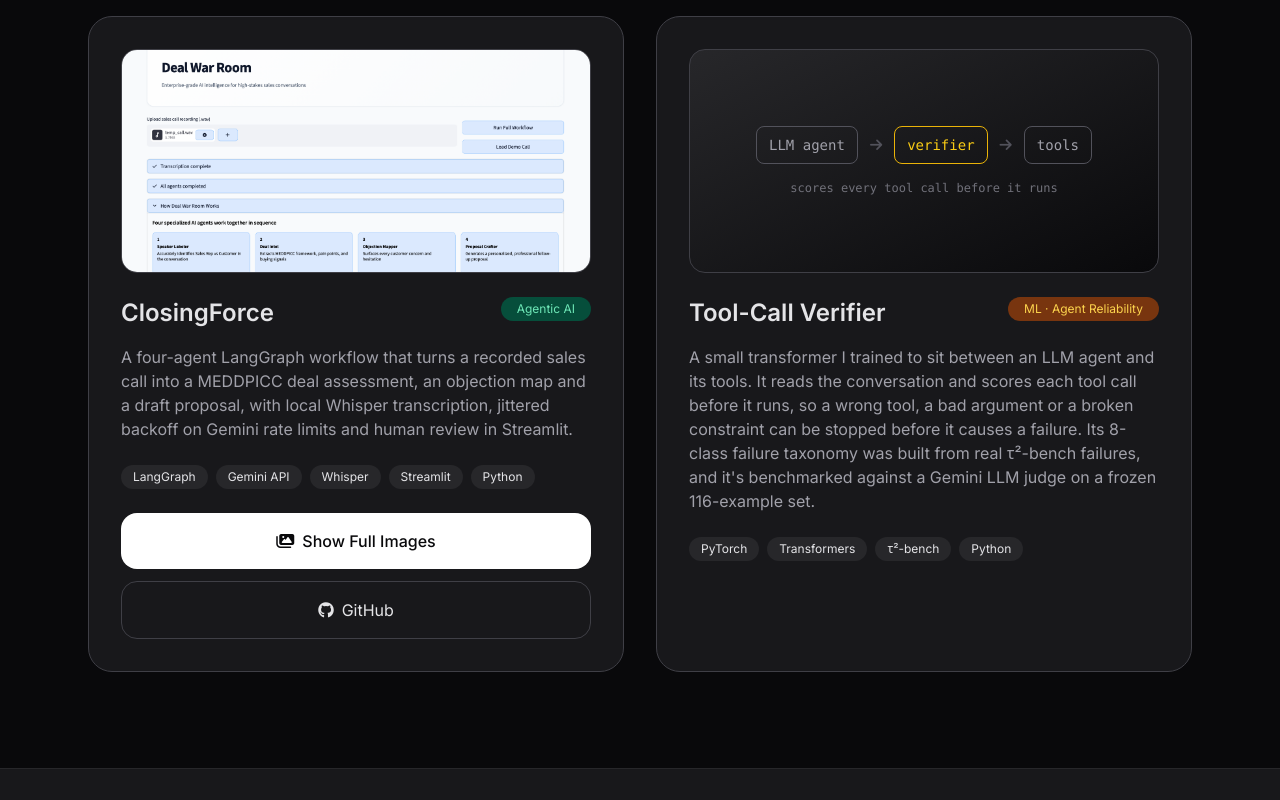
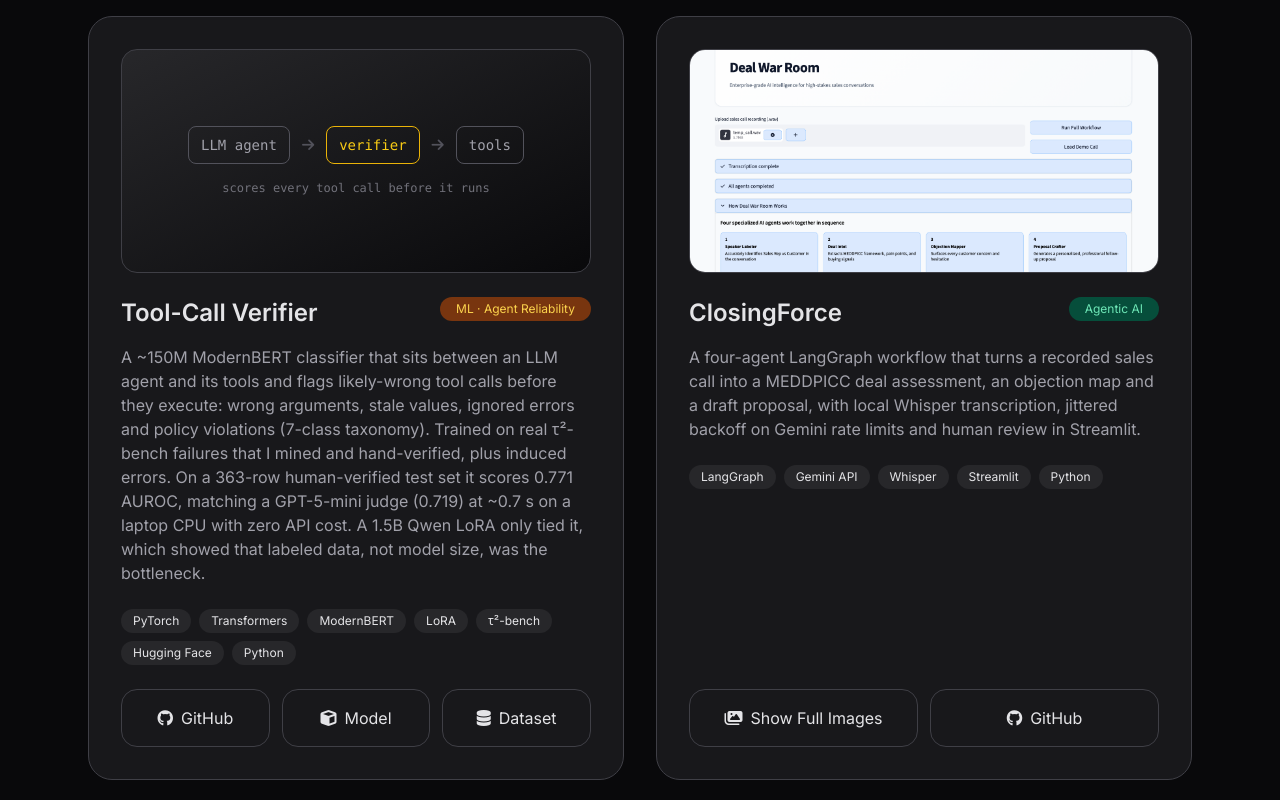
Before and after one commit to Shalini-Srivastavaaa/Shalini-Srivastavaaa.github.io, a plain HTML site: page index.html in a window 1280 px wide. Shown: the part 2840-3640 px from the top of the page. Drawn offline with Linux system fonts and the light colour scheme.

Commit message:
Featured projects: Tool-Call Verifier first with updated text, tags and GitHub/Model/Dataset links; ClosingForce buttons match its format; skills updated
Co-Authored-By: Claude Sonnet 5.5 <noreply@anthropic.com>

```diff
--- a/index.html
+++ b/index.html
@@ -219,8 +219,56 @@
       <p class="text-zinc-400 mb-12">Things I build to go deeper on agents and reliability.</p>
 
       <div class="grid md:grid-cols-2 gap-8">
+        <!-- Tool-Call Verifier Project Card -->
+        <div class="project-card bg-zinc-900 border border-zinc-700 rounded-3xl p-8 flex flex-col">
+
+          <div class="relative h-56 rounded-2xl overflow-hidden mb-6 border border-zinc-700 bg-gradient-to-br from-zinc-800 to-zinc-950 flex flex-col items-center justify-center gap-4 font-mono text-xs sm:text-sm px-3">
+            <div class="flex items-center gap-2 sm:gap-3 text-zinc-400">
+              <span class="px-2 sm:px-3 py-2 border border-zinc-600 rounded-lg whitespace-nowrap">LLM agent</span>
+              <i class="fa-solid fa-arrow-right text-zinc-600"></i>
+              <span class="px-2 sm:px-3 py-2 border border-yellow-500 text-yellow-400 rounded-lg">verifier</span>
+              <i class="fa-solid fa-arrow-right text-zinc-600"></i>
+              <span class="px-2 sm:px-3 py-2 border border-zinc-600 rounded-lg">tools</span>
+            </div>
+            <p class="text-zinc-500 text-xs text-center">scores every tool call before it runs</p>
+          </div>
+
+          <div class="flex flex-wrap justify-between items-start gap-3 mb-4">
+            <h3 class="text-2xl font-semibold">Tool-Call Verifier</h3>
+            <span class="px-4 py-1 bg-amber-900 text-amber-300 text-xs rounded-full whitespace-nowrap">ML · Agent Reliability</span>
+          </div>
+
+          <p class="text-zinc-400 mb-6">A ~150M ModernBERT classifier that sits between an LLM agent and its tools and flags likely-wrong tool calls before they execute: wrong arguments, stale values, ignored errors and policy violations (7-class taxonomy). Trained on real τ²-bench failures that I mined and hand-verified, plus induced errors. On a 363-row human-verified test set it scores 0.771 AUROC, matching a GPT-5-mini judge (0.719) at ~0.7 s on a laptop CPU with zero API cost. A 1.5B Qwen LoRA only tied it, which showed that labeled data, not model size, was the bottleneck.</p>
+
+          <div class="flex flex-wrap gap-2 mb-6">
+            <span class="text-xs px-3 py-1 bg-zinc-800 rounded-full">PyTorch</span>
+            <span class="text-xs px-3 py-1 bg-zinc-800 rounded-full">Transformers</span>
+            <span class="text-xs px-3 py-1 bg-zinc-800 rounded-full">ModernBERT</span>
+            <span class="text-xs px-3 py-1 bg-zinc-800 rounded-full">LoRA</span>
+            <span class="text-xs px-3 py-1 bg-zinc-800 rounded-full">τ²-bench</span>
+            <span class="text-xs px-3 py-1 bg-zinc-800 rounded-full">Hugging Face</span>
+            <span class="text-xs px-3 py-1 bg-zinc-800 rounded-full">Python</span>
+          </div>
+
+          <div class="flex gap-3 mt-auto">
+            <a href="https://github.com/Shalini-Srivastavaaa/toolcall-verifier" target="_blank" rel="noopener"
+               class="flex-1 text-center py-4 border border-zinc-700 hover:border-white rounded-2xl transition flex items-center justify-center gap-2">
+              <i class="fa-brands fa-github"></i> GitHub
+            </a>
+            <a href="https://huggingface.co/ShaliniSrivastava/toolcall-verifier-modernbert-v3b" target="_blank" rel="noopener"
+               class="flex-1 text-center py-4 border border-zinc-700 hover:border-white rounded-2xl transition flex items-center justify-center gap-2">
+              <i class="fa-solid fa-cube"></i> Model
+            </a>
+            <a href="https://huggingface.co/datasets/ShaliniSrivastava/toolcall-verifier-test-set" target="_blank" rel="noopener"
+               class="flex-1 text-center py-4 border border-zinc-700 hover:border-white rounded-2xl transition flex items-center justify-center gap-2">
+              <i class="fa-solid fa-database"></i> Dataset
+            </a>
+          </div>
+        </div>
+
+
         <!-- ClosingForce Project Card -->
-        <div class="project-card bg-zinc-900 border border-zinc-700 rounded-3xl p-8">
+        <div class="project-card bg-zinc-900 border border-zinc-700 rounded-3xl p-8 flex flex-col">
 
           <div class="relative h-56 rounded-2xl overflow-hidden mb-6 border border-zinc-700 bg-zinc-800">
             <img src="https://raw.githubusercontent.com/Shalini-Srivastavaaa/Shalini-Srivastavaaa.github.io/main/Closeforce/Closeforce-2.png"
@@ -242,14 +290,11 @@
             <span class="text-xs px-3 py-1 bg-zinc-800 rounded-full">Python</span>
           </div>
 
-          <div class="flex flex-col gap-3">
+          <div class="flex gap-3 mt-auto">
             <button onclick="openGalleryModal()"
-                    class="w-full py-4 bg-white text-zinc-950 font-medium rounded-2xl hover:bg-zinc-200 transition flex items-center justify-center gap-2">
-              <i class="fa-solid fa-images"></i>
-              Show Full Images
+               class="flex-1 text-center py-4 border border-zinc-700 hover:border-white rounded-2xl transition flex items-center justify-center gap-2">
+              <i class="fa-solid fa-images"></i> Show Full Images
             </button>
-
-            <div class="flex gap-3">
             <a href="https://github.com/Shalini-Srivastavaaa/ClosingForce" target="_blank" rel="noopener"
                class="flex-1 text-center py-4 border border-zinc-700 hover:border-white rounded-2xl transition flex items-center justify-center gap-2">
               <i class="fa-brands fa-github"></i> GitHub
@@ -261,43 +306,6 @@
             </a>
             -->
           </div>
-          </div>
-        </div>
-
-        <!-- Tool-Call Verifier Project Card -->
-        <div class="project-card bg-zinc-900 border border-zinc-700 rounded-3xl p-8">
-
-          <div class="relative h-56 rounded-2xl overflow-hidden mb-6 border border-zinc-700 bg-gradient-to-br from-zinc-800 to-zinc-950 flex flex-col items-center justify-center gap-4 font-mono text-xs sm:text-sm px-3">
-            <div class="flex items-center gap-2 sm:gap-3 text-zinc-400">
-              <span class="px-2 sm:px-3 py-2 border border-zinc-600 rounded-lg whitespace-nowrap">LLM agent</span>
-              <i class="fa-solid fa-arrow-right text-zinc-600"></i>
-              <span class="px-2 sm:px-3 py-2 border border-yellow-500 text-yellow-400 rounded-lg">verifier</span>
-              <i class="fa-solid fa-arrow-right text-zinc-600"></i>
-              <span class="px-2 sm:px-3 py-2 border border-zinc-600 rounded-lg">tools</span>
-            </div>
-            <p class="text-zinc-500 text-xs text-center">scores every tool call before it runs</p>
-          </div>
-
-          <div class="flex flex-wrap justify-between items-start gap-3 mb-4">
-            <h3 class="text-2xl font-semibold">Tool-Call Verifier</h3>
-            <span class="px-4 py-1 bg-amber-900 text-amber-300 text-xs rounded-full whitespace-nowrap">ML · Agent Reliability</span>
-          </div>
-
-          <p class="text-zinc-400 mb-6">A small transformer I trained to sit between an LLM agent and its tools. It reads the conversation and scores each tool call before it runs, so a wrong tool, a bad argument or a broken constraint can be stopped before it causes a failure. Its 8-class failure taxonomy was built from real τ²-bench failures, and it's benchmarked against a Gemini LLM judge on a frozen 116-example set.</p>
-
-          <div class="flex flex-wrap gap-2 mb-6">
-            <span class="text-xs px-3 py-1 bg-zinc-800 rounded-full">PyTorch</span>
-            <span class="text-xs px-3 py-1 bg-zinc-800 rounded-full">Transformers</span>
-            <span class="text-xs px-3 py-1 bg-zinc-800 rounded-full">τ²-bench</span>
-            <span class="text-xs px-3 py-1 bg-zinc-800 rounded-full">Python</span>
-          </div>
-
-          <!-- GitHub button: remove the comment markers once the repo is public (check the repo name matches)
-          <a href="https://github.com/Shalini-Srivastavaaa/toolcall-verifier" target="_blank" rel="noopener"
-             class="w-full text-center py-4 border border-zinc-700 hover:border-white rounded-2xl transition flex items-center justify-center gap-2">
-            <i class="fa-brands fa-github"></i> GitHub
-          </a>
-          -->
         </div>
 
         <!-- To add a project: duplicate one of the cards above -->
@@ -373,6 +381,10 @@
             <span class="px-3 py-1.5 bg-zinc-800 text-sm rounded-xl">LangSmith</span>
             <span class="px-3 py-1.5 bg-zinc-800 text-sm rounded-xl">promptfoo</span>
             <span class="px-3 py-1.5 bg-zinc-800 text-sm rounded-xl">Ragas</span>
+            <span class="px-3 py-1.5 bg-zinc-800 text-sm rounded-xl">AUROC</span>
+            <span class="px-3 py-1.5 bg-zinc-800 text-sm rounded-xl">Bootstrap confidence intervals</span>
+            <span class="px-3 py-1.5 bg-zinc-800 text-sm rounded-xl">Error taxonomies &amp; human labeling</span>
+            <span class="px-3 py-1.5 bg-zinc-800 text-sm rounded-xl">Shortcut/leakage analysis</span>
           </div>
         </div>
 
@@ -384,6 +396,9 @@
             <span class="px-3 py-1.5 bg-zinc-800 text-sm rounded-xl">TensorFlow</span>
             <span class="px-3 py-1.5 bg-zinc-800 text-sm rounded-xl">Transformers</span>
             <span class="px-3 py-1.5 bg-zinc-800 text-sm rounded-xl">CNNs</span>
+            <span class="px-3 py-1.5 bg-zinc-800 text-sm rounded-xl">ModernBERT / encoder fine-tuning</span>
+            <span class="px-3 py-1.5 bg-zinc-800 text-sm rounded-xl">LoRA (PEFT)</span>
+            <span class="px-3 py-1.5 bg-zinc-800 text-sm rounded-xl">Hugging Face Hub</span>
           </div>
         </div>
 
```
Lines whose indentation alone changed are shown as unchanged.
